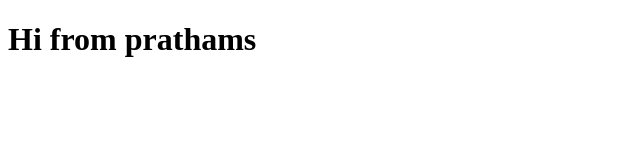
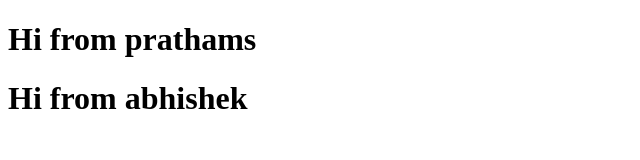
Before and after one commit to code-imprimis/first-repo, a plain HTML site: page index.html in a window 1280 px wide. Shown: the whole page, without its empty margins (0-640 px from the left). Drawn offline with Linux system fonts and the light colour scheme.

Commit message:
first commit abhishek

```diff
--- a/index.html
+++ b/index.html
@@ -1,13 +1,17 @@
 <!DOCTYPE html>
 <html lang="en">
+
 <head>
     <meta charset="UTF-8">
     <meta http-equiv="X-UA-Compatible" content="IE=edge">
     <meta name="viewport" content="width=device-width, initial-scale=1.0">
     <title>LEARNING GIT</title>
 </head>
+
 <body>
     <h1>Hi from prathams</h1>
+    <h1>Hi from abhishek</h1>
     <script src="index.js"></script>
 </body>
+
 </html>
```
